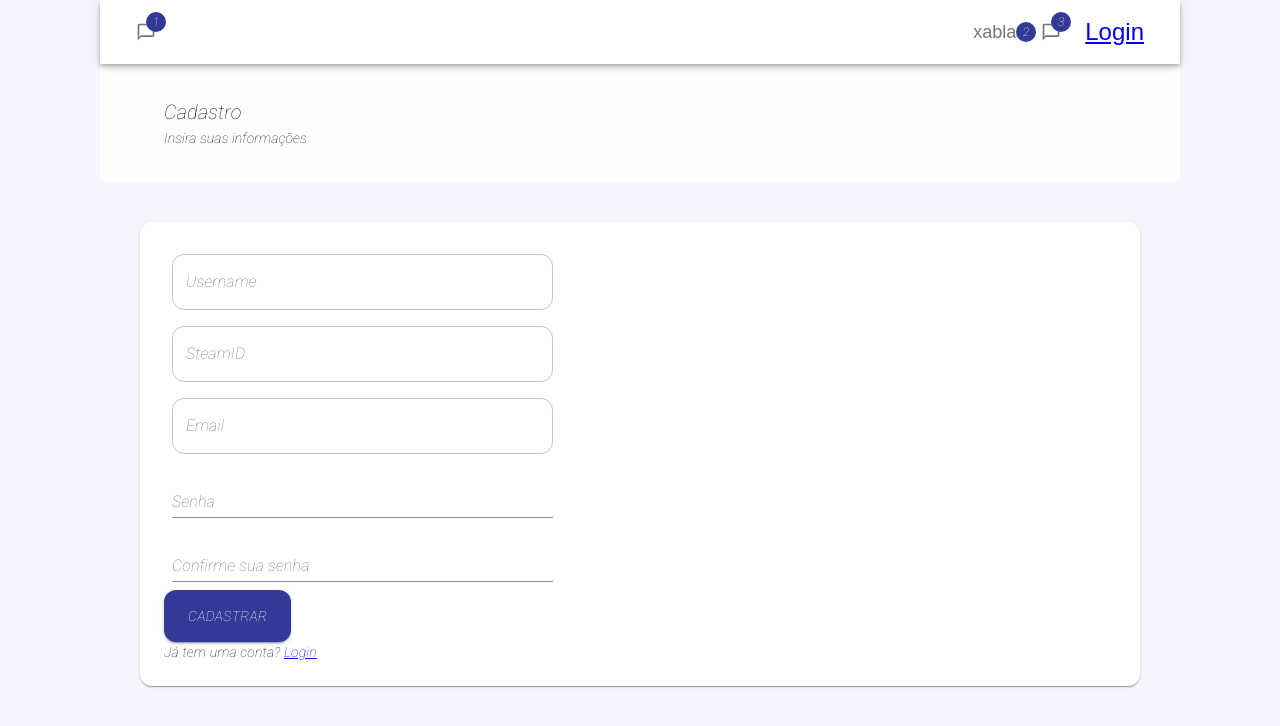
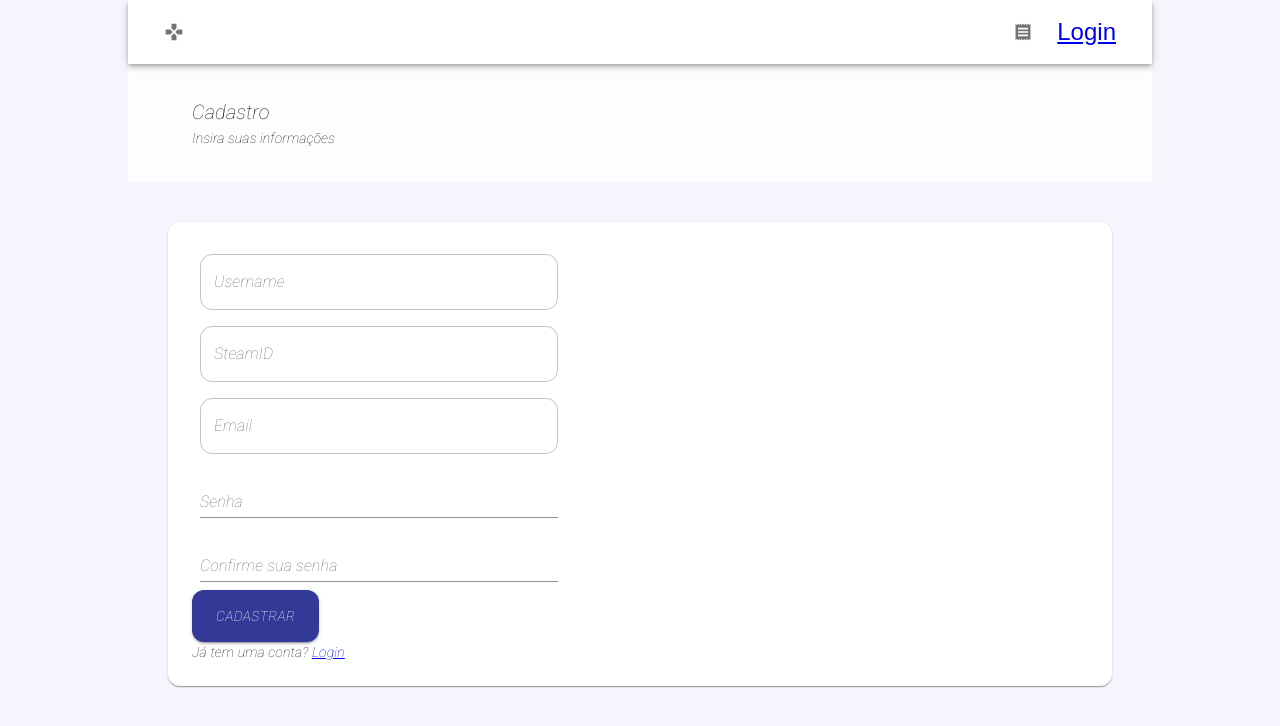
Before and after one commit to dopezera/mixcsgo, a React (Create React App) app: page /register in a window 1280 px wide. Shown: the top 726 px of the page. Built offline with nearby package versions, Linux system fonts and the light colour scheme.

Commit message:
melhorando headers

```diff
--- a/src/App.js
+++ b/src/App.js
@@ -48,8 +48,8 @@ props: {
 
 const useStyles = makeStyles({
   appMain: {
-    paddingLeft: '100px',
-    paddingRight: '100px',
+    paddingLeft: '10%',
+    paddingRight: '10%',
     width: '100%',
   }
 })
--- a/src/components/Header.js
+++ b/src/components/Header.js
@@ -1,15 +1,15 @@
 import React from 'react';
 
 import { AppBar, Badge, Grid, IconButton, InputBase, makeStyles, Toolbar } from '@material-ui/core';
-import NotificationsNoneIcon from '@material-ui/icons/NotificationsNone';
 import ChatBubbleOutlineIcon from '@material-ui/icons/ChatBubbleOutline';
-import SearchIcon from '@material-ui/icons/Search';
 import { Link } from 'react-router-dom';
 import { useDispatch, useSelector } from 'react-redux';
 import { signout } from '../actions/userActions';
 import { ExitToApp, Filter9 } from '@material-ui/icons';
+import GamesIcon from '@material-ui/icons/Games';
+import ReceiptIcon from '@material-ui/icons/Receipt';
+import PersonIcon from '@material-ui/icons/Person';
 
-import StarsIcon from '@material-ui/icons/Stars';
 const useStyle = makeStyles(theme => ({
     root: {
         backgroundColor: '#fff'
@@ -45,26 +45,31 @@ export default function Header() {
                 <Grid container alignItems="center">
                     <Grid item>
                         <IconButton>
-                        <Badge badgeContent={1} color="primary">
-                                <ChatBubbleOutlineIcon fontSize="small" />
+                        <Badge color="primary">
+                                <GamesIcon fontSize="small" />
                             </Badge>
                         </IconButton>
                     </Grid>
                     <Grid item sm></Grid>
                     <Grid item>
                         <IconButton size="small">
-                            xablau
-                            <Badge badgeContent={2}  color="primary">
-                            </Badge>
+                        {userInfo ? (
+                                    <Badge badgeContent={userInfo.lvl} color="primary">
+                                    <PersonIcon fontSize="small"></PersonIcon>
+                                </Badge>
+                            ) : (
+                                <div></div>
+                            )}
+
                         </IconButton>
                         <IconButton>
-                            <Badge badgeContent={3} color="primary">
-                                <ChatBubbleOutlineIcon fontSize="small" />
+                            <Badge color="primary">
+                                <ReceiptIcon fontSize="small" />
                             </Badge>
                         </IconButton>
                         <IconButton onClick={signoutHandler}>
                             {userInfo ? (
-                                    <Badge badgeContent={'logout'} color="primary">
+                                    <Badge color="primary">
                                     <ExitToApp fontSize="small" />
                                 </Badge>
                             ) : (
--- a/src/screens/UserForm.js
+++ b/src/screens/UserForm.js
@@ -38,7 +38,7 @@ export default function UserForm(props) {
 
     const redirect = props.location.search
     ? props.location.search.split('=')[1]
-    : '/';
+    : '/login';
 
     const userRegister = useSelector((state) => state.userRegister);
     const { userInfo, loading, error } = userRegister;
```
